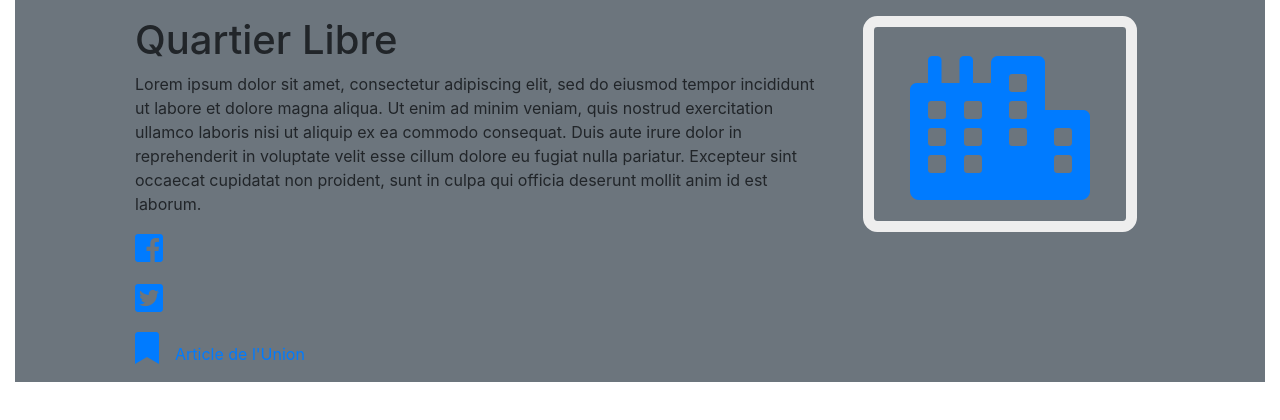
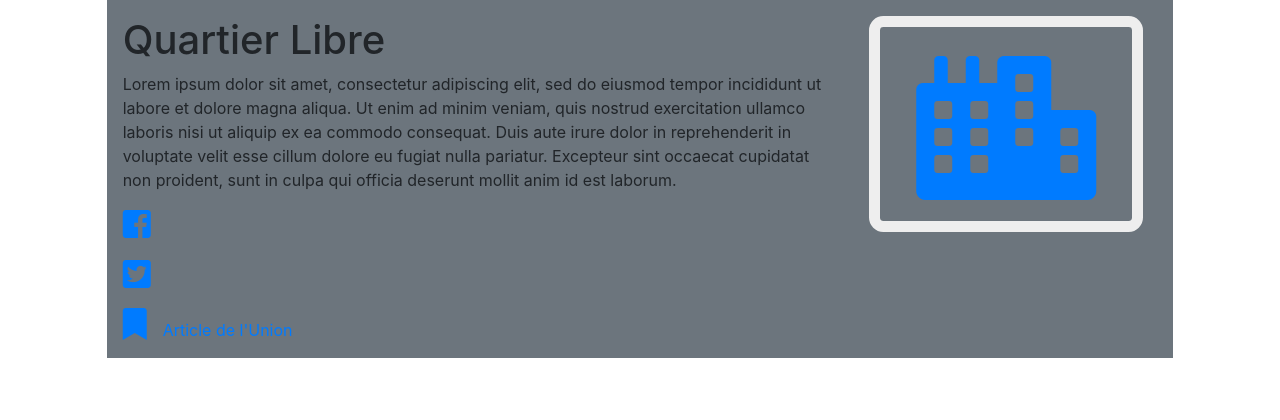
Before and after one commit to Gautier08/Projet1-Acces-WCS, a plain HTML site: page index.html in a window 1280 px wide. Drawn offline with nearby package versions, Linux system fonts and the light colour scheme.

Commit message:
quartier v1.2

```diff
--- a/index.html
+++ b/index.html
@@ -12,9 +12,8 @@
   </head>
   <body class ="container-fluid">
     <section>
-      <div class="p-3 mb-2 bg-secondary text-black">
       <div class = "row">
-        <div class = "col-7 offset-1">
+        <div class = "col-7 offset-1 p-3 mb-2 bg-secondary text-black">
           <h1 class ="titre" >Quartier Libre</h1>
           <p>Lorem ipsum dolor sit amet, consectetur adipiscing elit, sed do eiusmod tempor incididunt ut labore et dolore magna aliqua.
         Ut enim ad minim veniam, quis nostrud exercitation ullamco laboris nisi ut aliquip ex ea commodo consequat.
@@ -30,7 +29,7 @@
           </figure>
              <a href="http://www.lunion.fr/90029/article/2018-05-08/reims-le-nouveau-quartier-libre-invite-ses-voisins"><i class="fas fa-bookmark fa-2x pr-3"></i>Article de l'Union</a>
         </div>
-        <div class = "col-3">
+        <div class = "col-3 p-3 mb-2 bg-secondary text-black">
           <figure>
               <a href="http://quartierlibre.co/"><i class="fas fa-city fa-9x fa-border"></i></a>
             <figcaption></figcaption>
```
